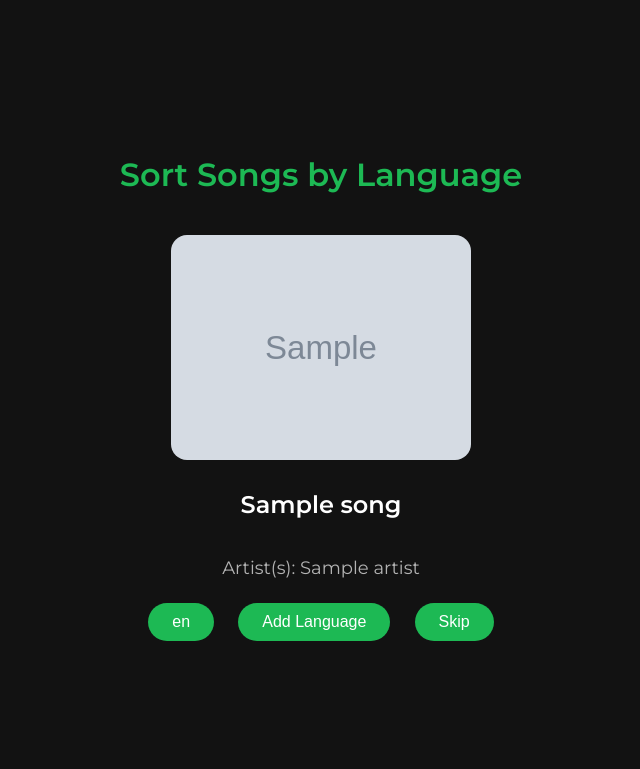
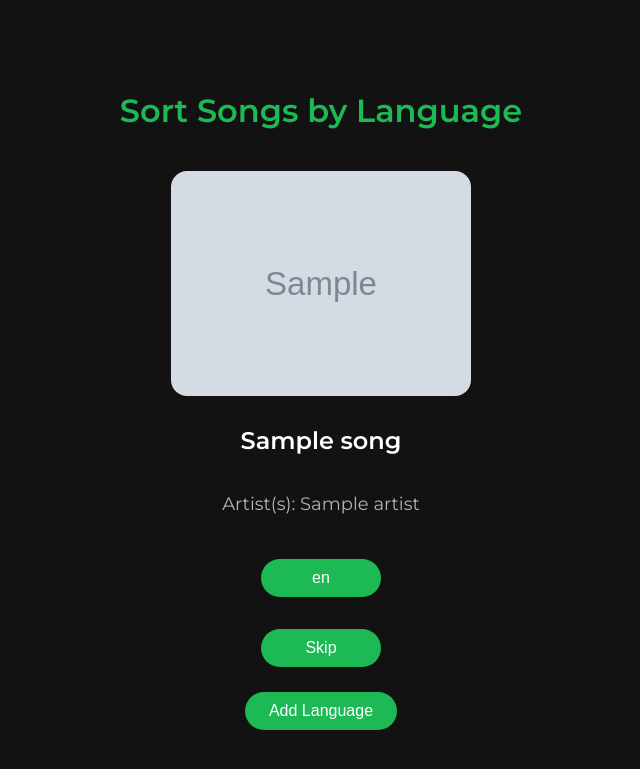
Before and after one commit to Hades1033/Spotify_Language_Sorter, a Flask app: template templates/index.html in a window 1280 px wide. Shown: the top 769 px of the page, without its empty margins (319-959 px from the left). Run offline with Flask 3, Linux system fonts and the light colour scheme; the template is opened without the code that fills it: most values are stand-ins (such as "Sample title", 1, 10 or a date in 2020); grey boxes marked "Sample" are stand-in pictures.

Commit message:
Update index.html

```diff
--- a/templates/index.html
+++ b/templates/index.html
@@ -49,10 +49,11 @@
             border: none;
             border-radius: 50px;
             padding: 10px 24px;
-            margin: 6px 10px;
+            margin: 6px 8px;
             font-size: 16px;
             cursor: pointer;
             transition: 0.2s;
+            min-width: 120px;
         }
 
         .btn:hover {
@@ -90,6 +91,24 @@
             padding: 8px 16px;
         }
 
+        .btn-container {
+            display: flex;
+            flex-wrap: wrap;
+            justify-content: center;
+            margin-top: 20px;
+        }
+
+        .skip-container {
+            margin-top: 20px;
+        }
+
+        .add-lang-btn {
+            display: inline-block;
+            margin: 0 auto;
+            padding: 10px 24px;
+        }
+
+
         @media (max-width: 768px) {
             h1 {
                 font-size: 24px;
@@ -106,7 +125,8 @@
             .btn {
                 padding: 8px 20px;
                 font-size: 14px;
-                margin: 4px 8px;
+                margin: 4px 6px;
+                min-width: 100px;
             }
 
             input[type="text"] {
@@ -137,15 +157,19 @@
     {% endif %}
 
     <form method="POST" action="/sort">
-    {% for lang in languages %}
-        <button class="btn" name="language" value="{{ lang }}">{{ lang }}</button>
-    {% endfor %}
-    <button class="btn" onclick="document.getElementById('popup').style.display='block'">Add Language</button>
-    <button class="btn" name="language" value="__SKIP__">Skip</button>
-</form>
-
+        <div class="btn-container">
+            {% for lang in languages %}
+                <button class="btn" name="language" value="{{ lang }}">{{ lang }}</button>
+            {% endfor %}
+        </div>
+        <div class="skip-container">
+            <button class="btn" name="language" value="__SKIP__">Skip</button>
+        </div>
+    </form>
 
     <br>
+    <button class="btn add-lang-btn" onclick="document.getElementById('popup').style.display='block'">Add Language</button>
+
 
     <div id="popup">
         <form action="/add_language" method="POST">
```
